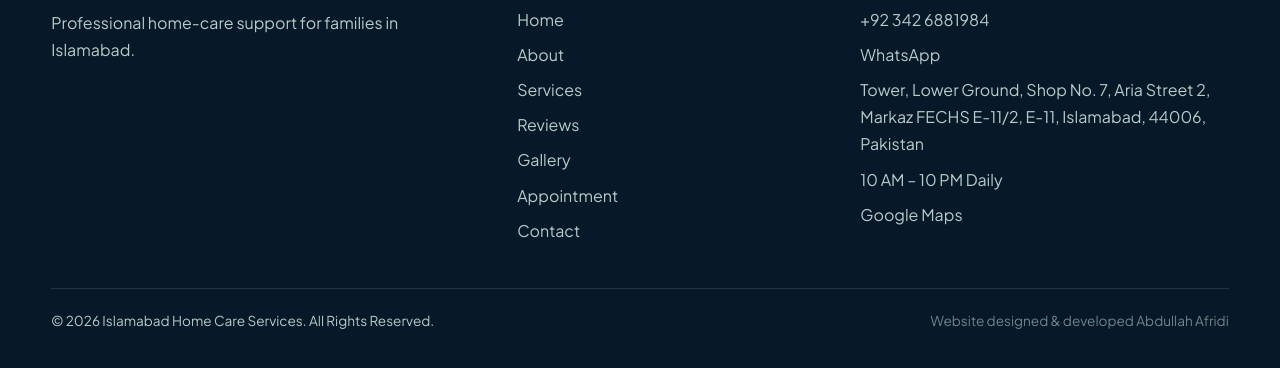
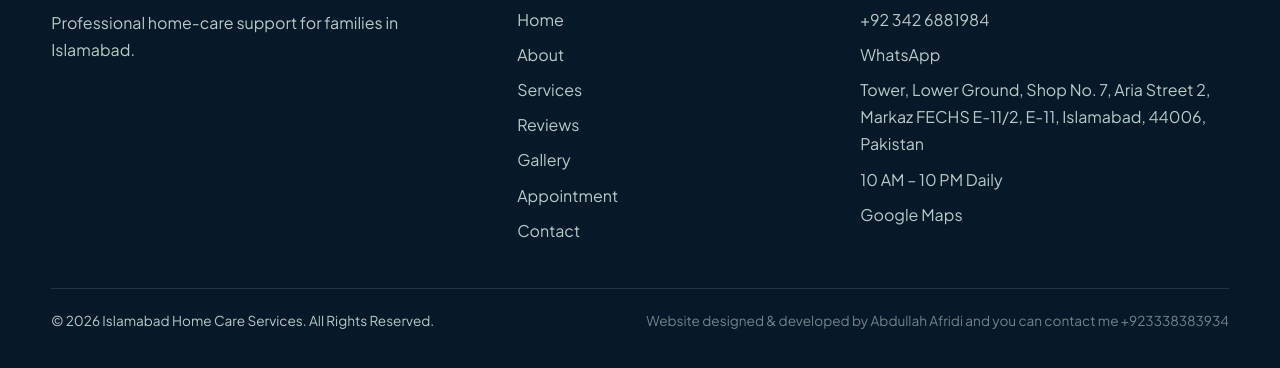
Before and after one commit to abdullahafridi183-coder/Islamabad-Home-Care-Services, a plain HTML site: page index.html in a window 1280 px wide. Shown: the part 9579-9947 px from the top of the page. Drawn offline with Linux system fonts and the light colour scheme.

Commit message:
Add contact number to footer section
Updated footer to include contact information.

```diff
--- a/index.html
+++ b/index.html
@@ -216,7 +216,7 @@
     <div><h4>Contact</h4><a data-tel data-cfg="phoneDisplay"></a> <a data-wa="general" target="_blank" rel="noopener">WhatsApp</a> <span data-cfg="address"></span> <span data-cfg="hoursDaily"></span> <a data-maps target="_blank" rel="noopener">Google Maps</a>
       <div id="social"></div></div>
   </div>
-  <div class="wrap copy"><span>© 2026 Islamabad Home Care Services. All Rights Reserved.</span><span>Website designed &amp; developed Abdullah Afridi</span></div>
+  <div class="wrap copy"><span>© 2026 Islamabad Home Care Services. All Rights Reserved.</span><span>Website designed &amp; developed by Abdullah Afridi and you can contact me +923338383934</span></div>
 </footer>
 
 <a class="fab btn-wa" data-wa="general" target="_blank" rel="noopener" aria-label="Chat on WhatsApp">WA</a>
```
